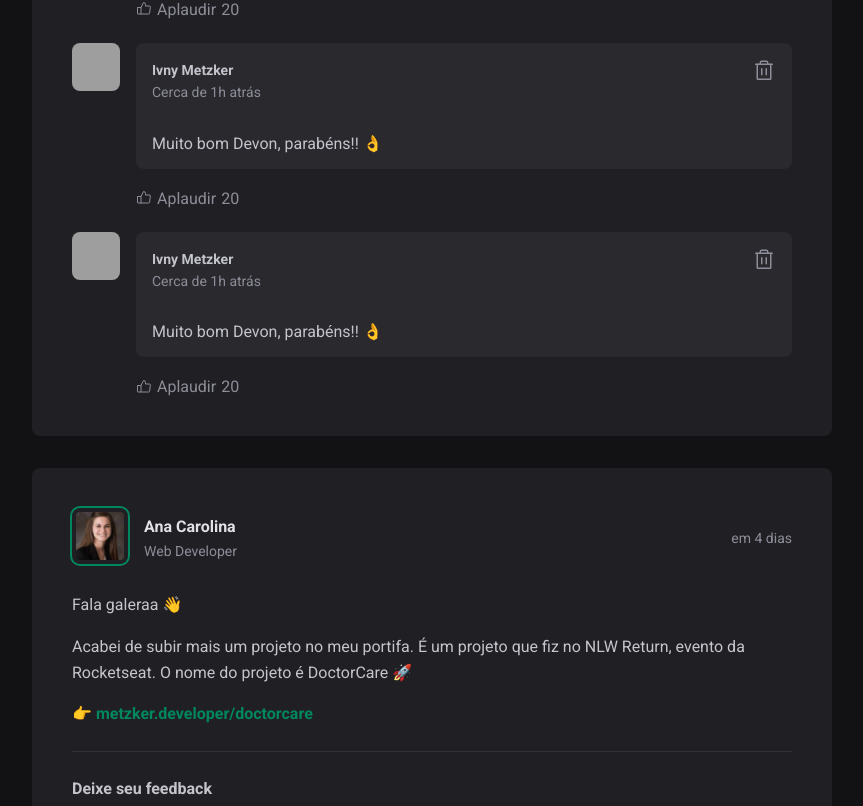
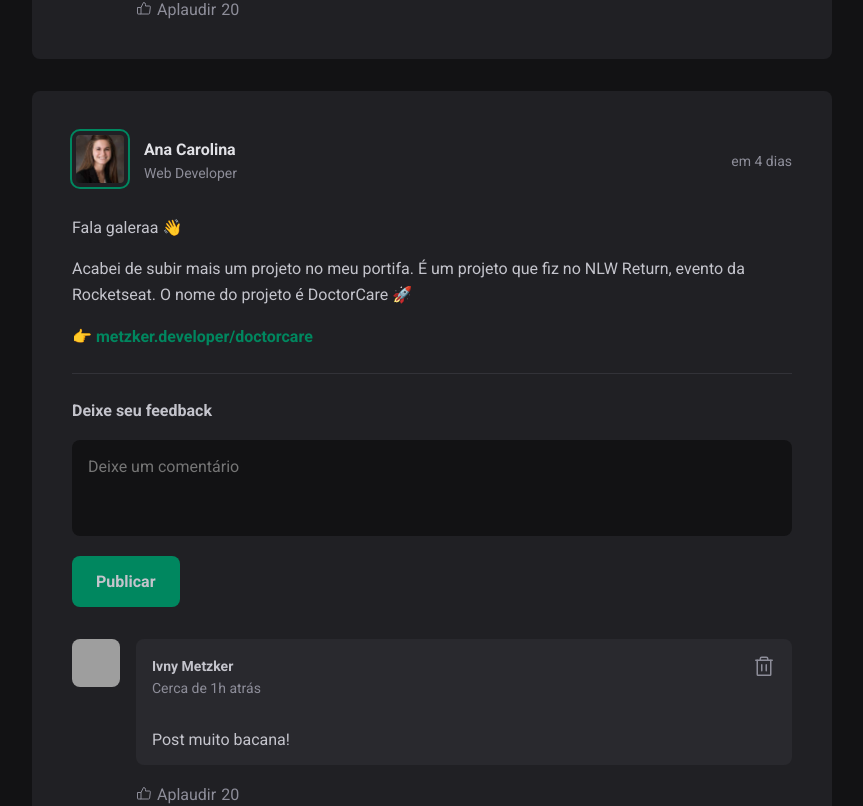
Before and after one commit to iMetzker/feed, a React (Vite) app: page / in a window 1280 px wide. Shown: the part 798-1604 px from the top of the page, without its empty margins (352-1215 px from the left). Built offline with nearby package versions, Linux system fonts and the light colour scheme; grey boxes are pictures that could not be loaded.

Commit message:
feat: adding comments dynamically

```diff
--- a/src/App.jsx
+++ b/src/App.jsx
@@ -53,7 +53,7 @@ export function App() {
           { posts.map((post) => {
             return (
                 <Post
-                key={post.author.name.toLowerCase()}
+                key={post.id}
                  author={post.author}
                  content={post.content}
                  publishedAt={post.publushedAt}
--- a/src/components/Comment/index.jsx
+++ b/src/components/Comment/index.jsx
@@ -2,13 +2,11 @@ import { ThumbsUp, Trash } from "phosphor-react";
 import { Comment, Box, Content, Header, AuthorandTime } from "./style";
 import { Avatar } from "../Avatar";
 
-export function Coment() {
+export function Coment({ content }) {
     return (
         <>
             <Comment>
-        <Avatar
-          src="https://avatars.githubusercontent.com/u/113571205?v=4"
-        />
+                <Avatar src="https://avatars.githubusercontent.com/u/113571205?v=4" />
                 <Box>
                     <Content>
                         <Header>
@@ -25,7 +23,7 @@ export function Coment() {
                                 <Trash size={24} />
                             </button>
                         </Header>
-            <p>Muito bom Devon, parabéns!! 👌</p>
+                        <p>{content}</p>
                     </Content>
 
                     <footer>
--- a/src/components/Post/index.jsx
+++ b/src/components/Post/index.jsx
@@ -1,19 +1,19 @@
 import { format, formatDistanceToNow } from "date-fns";
 import ptBR from "date-fns/locale/pt-BR";
 
-import {
-  Container,
-  Header,
-  Author,
-  Info,
-  Content,
-  Form,
-  ComentList,
-} from "./style";
+import { Container, Header, Author, Info, Content, ComentList } from "./style";
 import { Coment } from "../Comment";
 import { Avatar } from "../Avatar";
+import { useState } from "react";
 
 export function Post({ author, publishedAt, content }) {
+  const [comments, setComments] = useState([
+    "Post muito bacana!"
+  ]);
+    const [newCommentText, setNewCommentText] = useState("");
+
+
+
     const publishedDateFormatted = format(
         publishedAt,
         "d 'de' LLLL 'ás' HH:mm'h'",
@@ -27,7 +27,16 @@ export function Post({ author, publishedAt, content }) {
         addSuffix: true,
     });
 
-    console.log(author);
+    function handleCreateNewComment() {
+        event.preventDefault();
+
+        setComments([...comments, newCommentText]);
+        setNewCommentText('');
+    }
+
+    function handleNewCommentChange() {
+        setNewCommentText(event.target.value);
+    }
 
     return (
         <>
@@ -55,23 +64,31 @@ export function Post({ author, publishedAt, content }) {
                 <Content>
                     {content.map((line) => {
                         if (line.type === "paragraph") {
-              return <p>{line.content}</p>;
-            } else if (line.type === 'link') {
-              return <p><a href="">{line.content}</a></p>;
+                            return <p key={line.content}>{line.content}</p>;
+                        } else if (line.type === "link") {
+                            return (
+                                <p key={line.content}>
+                                    <a href="">{line.content}</a>
+                                </p>
+                            );
                         }
                     })}
                 </Content>
 
-        <Form>
+                <form onSubmit={handleCreateNewComment}>
                     <strong>Deixe seu feedback</strong>
-          <textarea placeholder="Deixe um comentário" />
+                    <textarea
+                        name="comment"
+                        value={newCommentText}
+                        placeholder="Deixe um comentário"
+                        onChange={handleNewCommentChange} />
                     <button type="submit">Publicar</button>
-        </Form>
+                </form>
 
           <ComentList>
-          <Coment />
-          <Coment />
-          <Coment />
+            {comments.map(comment => {
+                return <Coment key={comment} content={comment} />
+            })}
                 </ComentList>
             </Container>
         </>
--- a/src/components/Post/style.jsx
+++ b/src/components/Post/style.jsx
@@ -5,6 +5,47 @@ export const Container = styled.article`
     border-radius: 8px;
     padding: 4rem;
     margin-bottom: 3.2rem;
+
+    form {
+        width: 100%;
+        margin-top: 2.4rem;
+        padding-top: 2.4rem;
+        border-top: 1px solid var(--gray-600);
+
+        strong {
+            line-height: 1.6;
+            color: var() (--gray-100);
+        }
+
+        textarea {
+            background: var(--gray-900);
+            border: none;
+            resize: none;
+            width: 100%;
+            height: 9.6rem;
+            padding: 1.6rem;
+            border-radius: 8px;
+            color: var(--gray-100);
+            line-height: 1.4;
+            margin-top: 1.6rem;
+        }
+
+        button {
+            padding: 1.6rem 2.4rem;
+            margin-top: 1.6rem;
+            border-radius: 8px;
+            border: 0;
+            background: var(--green-500);
+            color: var(--white);
+            font-weight: bold;
+            cursor: pointer;
+
+            &:hover {
+                background: var(--green-300);
+                transition: 0.1s;
+            }
+        }
+    }
 `;
 
 export const Header = styled.header`
@@ -60,47 +101,6 @@ export const Content = styled.div`
     }
 `;
 
-export const Form = styled.form`
-  width: 100%;
-  margin-top: 2.4rem;
-  padding-top: 2.4rem;
-  border-top: 1px solid var(--gray-600);
-
-  strong {
-    line-height: 1.6;
-    color: var() (--gray-100);
-  }
-
-  textarea {
-    background: var(--gray-900);
-    border: none;
-    resize: none;
-    width: 100%;
-    height: 9.6rem;
-    padding: 1.6rem;
-    border-radius: 8px;
-    color: var(--gray-100);
-    line-height: 1.4;
-    margin-top: 1.6rem;
-  }
-
-  button {
-    padding: 1.6rem 2.4rem;
-    margin-top: 1.6rem;
-    border-radius: 8px;
-    border: 0;
-    background: var(--green-500);
-    color: var(--white);
-    font-weight: bold;
-    cursor: pointer;
-
-    &:hover {
-      background: var(--green-300);
-      transition: 0.1s;
-    }
-  }
-`;
-
 export const ComentList = styled.div`
     margin-top: 3.2rem;
-`
+`;
```
Lines whose indentation alone changed are shown as unchanged.
